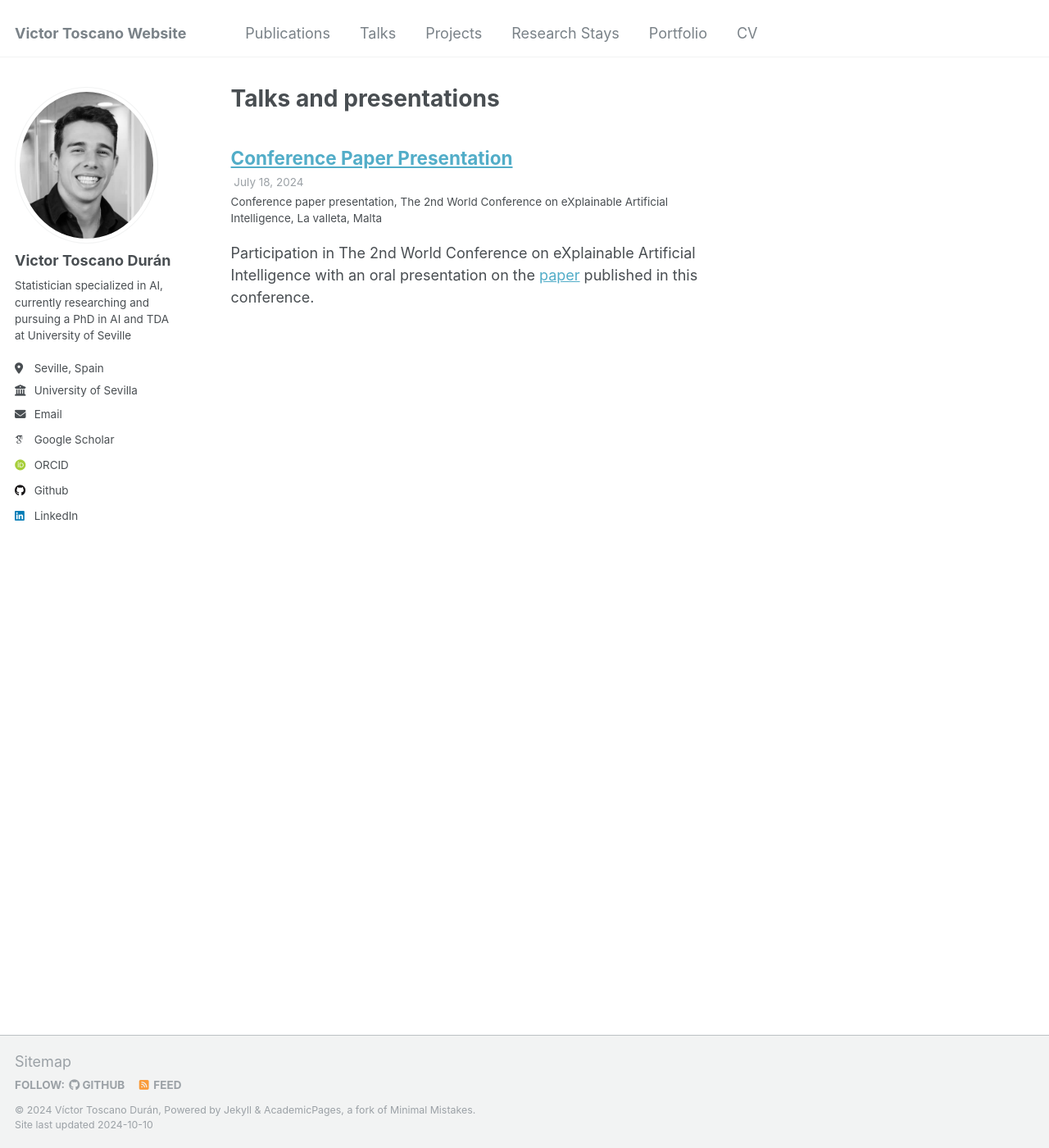
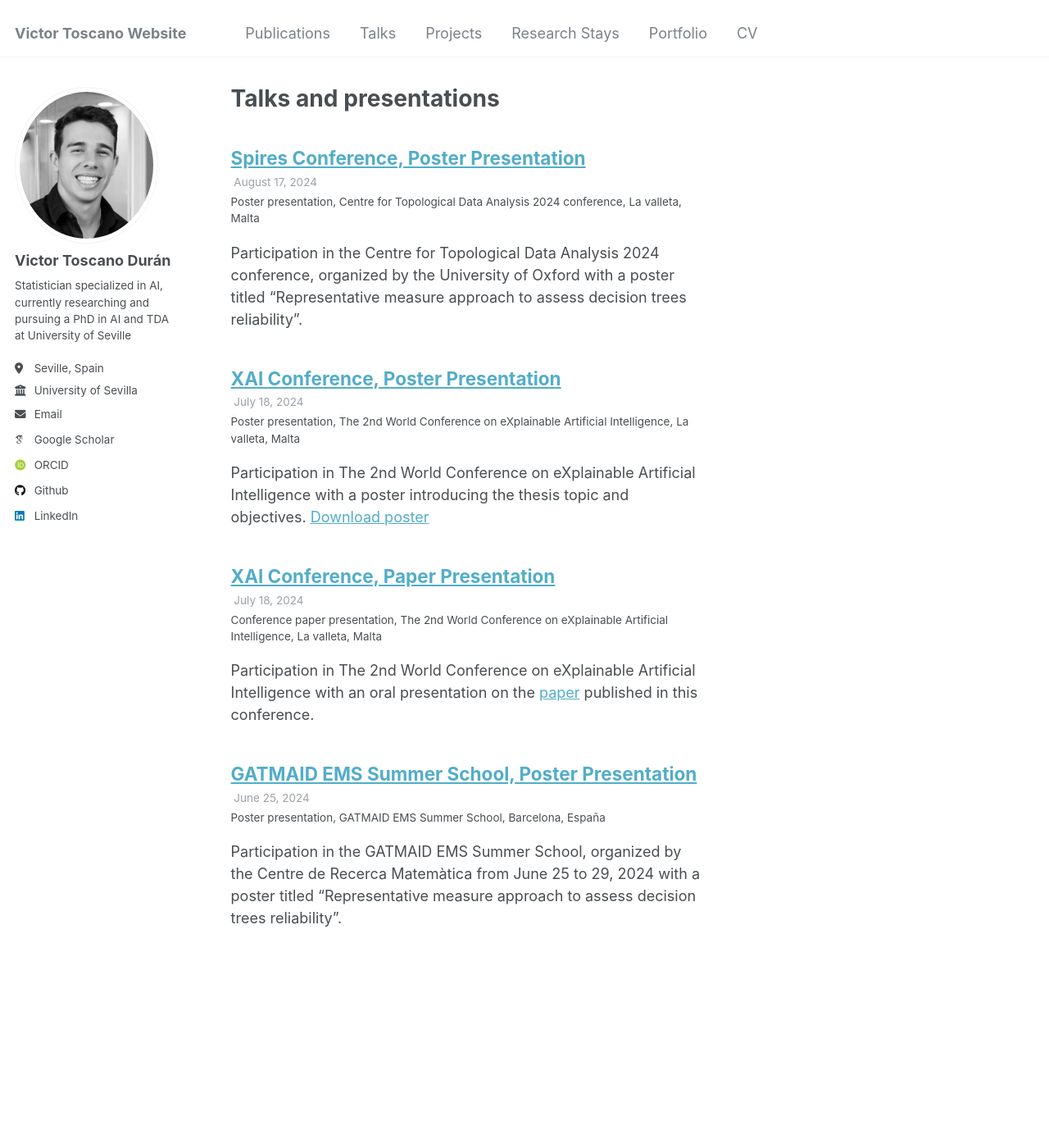
Before and after one commit to victosdur/victosdur.github.io, a Jekyll site: the page built from _pages/talks.html, in a window 1280 px wide and 1400 px high. Shown: the whole window at 82% size. Built offline with Jekyll 4.4.1, drawn with Linux system fonts in a browser that asks for light colours; some web fonts are replaced.

Commit message:
Add talks

```diff
--- /dev/null
+++ b/_talks/GATMAIDposter.md
@@ -0,0 +1,14 @@
+---
+title: "GATMAID EMS Summer School, Poster Presentation"
+collection: talks
+type: "Poster presentation"
+permalink: /talks/GATMAIDposter
+venue: "GATMAID EMS Summer School"
+date: 2024-06-25
+location: "Barcelona, España"
+---
+
+Participation in the GATMAID EMS Summer School, organized by the Centre de Recerca Matemàtica from June 25 to 29, 2024 with a poster titled "Representative measure approach to assess decision trees reliability".
+
+Participation in The 2nd World Conference on eXplainable Artificial Intelligence with a poster introducing the thesis topic and objectives.
+[Download poster](https://victosdur77.github.io/files/GATMAID_EMS_SUMMER_SCHOOL_posterV_VTD.pdf)
--- /dev/null
+++ b/_talks/Spiresposter.md
@@ -0,0 +1,13 @@
+---
+title: "Spires Conference, Poster Presentation"
+collection: talks
+type: "Poster presentation"
+permalink: /talks/Spiresposter
+venue: "Centre for Topological Data Analysis 2024 conference"
+date: 2024-08-17
+location: "La valleta, Malta"
+---
+
+Participation in the Centre for Topological Data Analysis 2024 conference, organized by the University of Oxford with a poster titled "Representative measure approach to assess decision trees reliability".
+
+[Download poster](https://victosdur77.github.io/files/Spires_Oxford_posterV_VTD.pdf)
--- a/_talks/XAIpaper.md
+++ b/_talks/XAIpaper.md
@@ -1,5 +1,5 @@
 ---
-title: "Conference Paper Presentation"
+title: "XAI Conference, Paper Presentation"
 collection: talks
 type: "Conference paper presentation"
 permalink: /talks/XAIpaper
--- /dev/null
+++ b/_talks/XAIposter.md
@@ -0,0 +1,12 @@
+---
+title: "XAI Conference, Poster Presentation"
+collection: talks
+type: "Poster presentation"
+permalink: /talks/XAIposter
+venue: "The 2nd World Conference on eXplainable Artificial Intelligence"
+date: 2024-07-18
+location: "La valleta, Malta"
+---
+
+Participation in The 2nd World Conference on eXplainable Artificial Intelligence with a poster introducing the thesis topic and objectives.
+[Download poster](https://victosdur77.github.io/files/Poster_DC_Malta.pdf)
```
Also changed, not shown: 1 other file.
